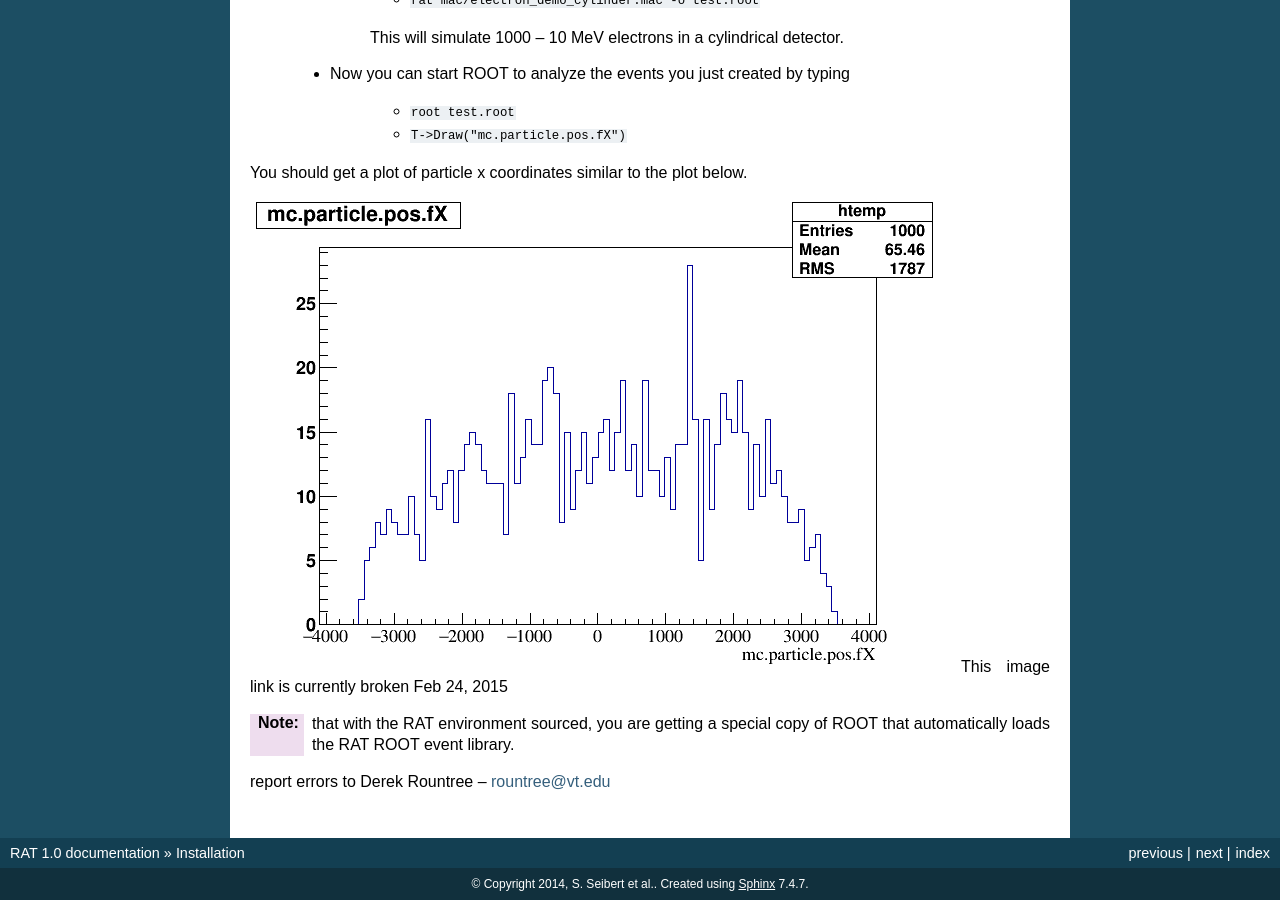
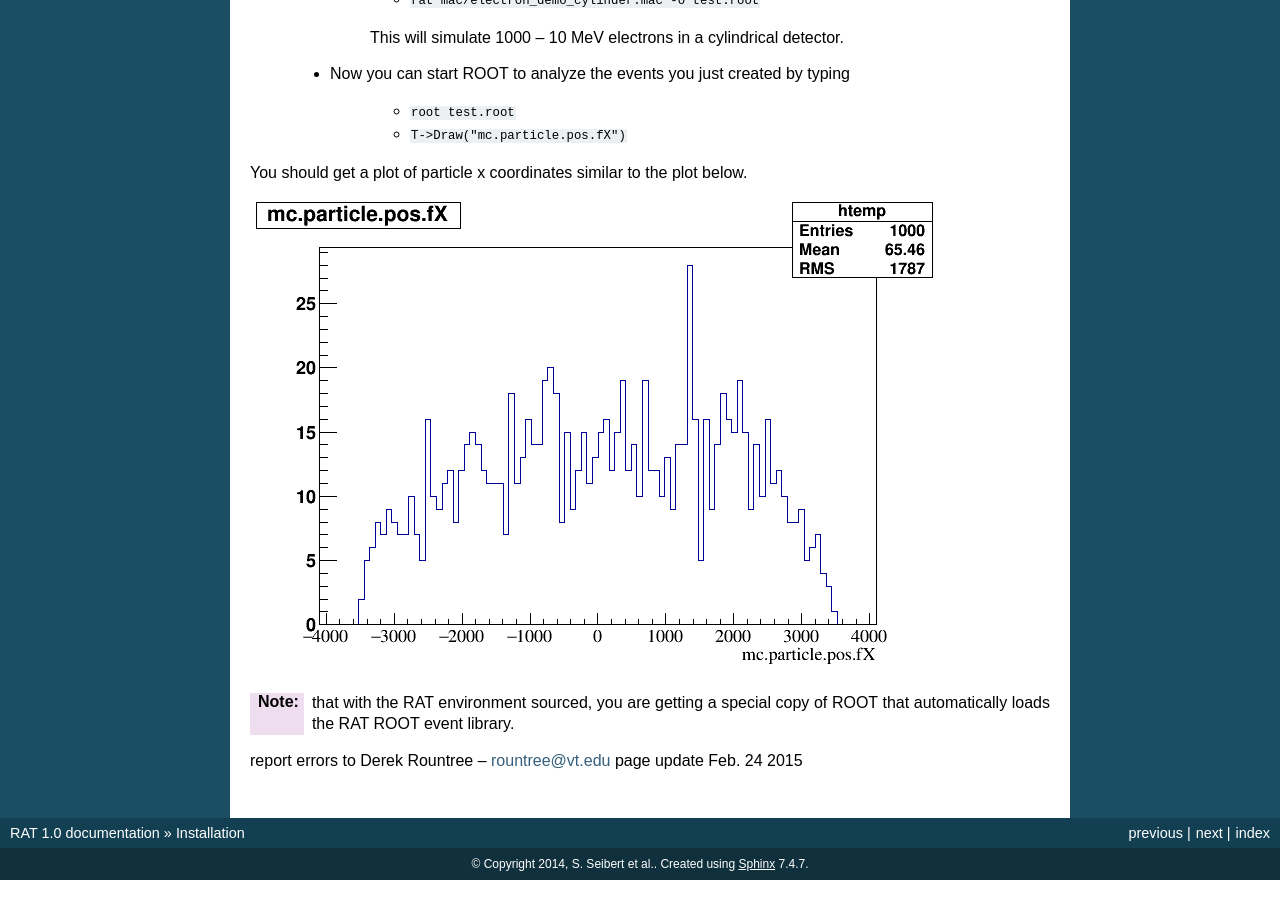
Before and after one commit to rat-pac/rat-pac, a Sphinx documentation site: the page built from doc/installation.rst, in a window 1280 px wide and 900 px high, scrolled down 3433 px. Built offline with Sphinx 7.4.7, drawn with Linux system fonts in a browser that asks for light colours; formulas are drawn with MathJax 3.

Commit message:
remove broken link comment from installation.rst

```diff
--- a/doc/installation.rst
+++ b/doc/installation.rst
@@ -181,9 +181,10 @@ Test Drive
 
 You should get a plot of particle x coordinates similar to the plot below.
 
-|RootOutputTutorial000| This image link is currently broken Feb 24, 2015
+|RootOutputTutorial000|
 
 .. |RootOutputTutorial000| image:: Tutorial000.png
 
 :Note: that with the RAT environment sourced, you are getting a special copy of ROOT that automatically loads the RAT ROOT event library.
 report errors to Derek Rountree -- rountree@vt.edu
+page update Feb. 24 2015
```
